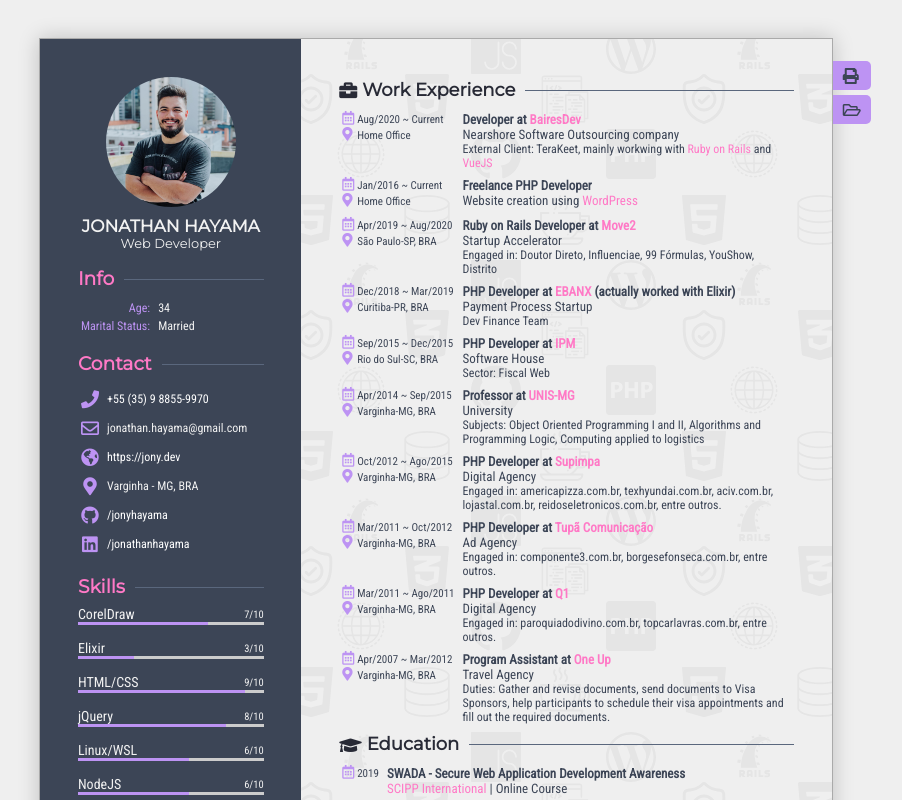
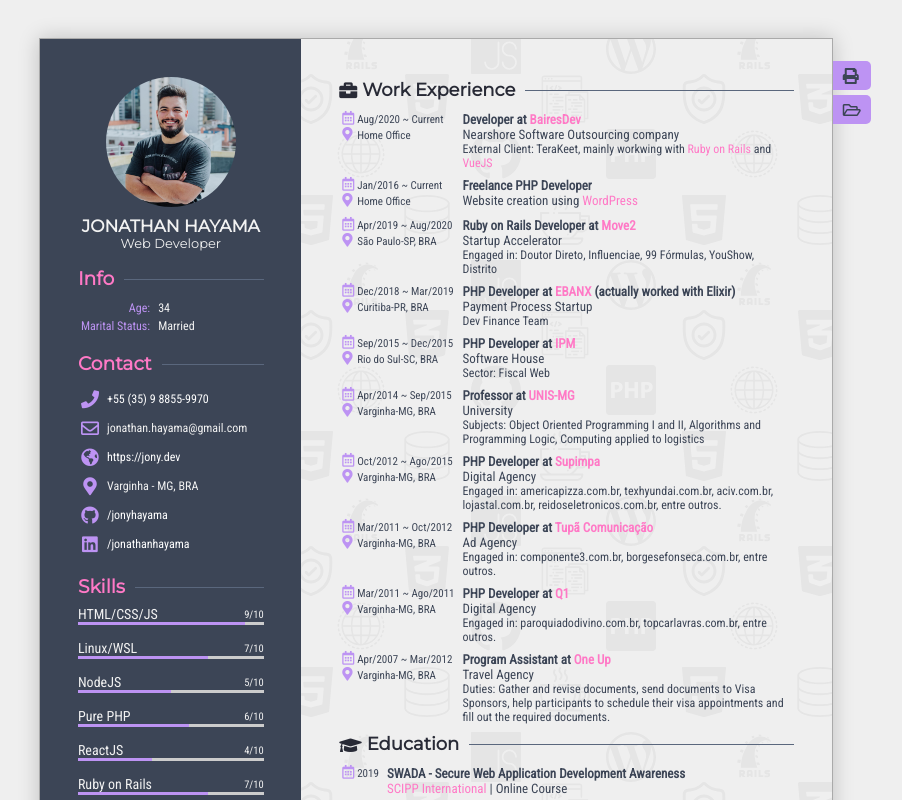
Before and after one commit to jonyhayama/resume, a Nuxt app: page / in a window 1280 px wide. Shown: the top 800 px of the page, without its empty margins (204-1106 px from the left). Built offline with nearby package versions, Linux system fonts and the light colour scheme.

Commit message:
💬 Clean up skills

```diff
--- a/components/PersonalSkills.vue
+++ b/components/PersonalSkills.vue
@@ -8,19 +8,15 @@ const props = defineProps({
 const __ = useTranslation(props.lang);
 
 const skills = [
-  { name: 'CorelDraw', confidence: 7 },
-  { name: 'Elixir', confidence: 3 },
-  { name: 'HTML/CSS', confidence: 9 },
-  { name: 'jQuery', confidence: 8 },
-  { name: 'Linux/WSL', confidence: 6 },
-  { name: 'NodeJS', confidence: 6 },
-  { name: 'Photoshop', confidence: 5 },
-  { name: 'PHP', confidence: 9 },
-  { name: 'ReactJS', confidence: 3 },
-  { name: 'VueJS', confidence: 5 },
+  { name: 'HTML/CSS/JS', confidence: 9 },
+  { name: 'Linux/WSL', confidence: 7 },
+  { name: 'NodeJS', confidence: 5 },
+  { name: 'Pure PHP', confidence: 6 },
+  { name: 'ReactJS', confidence: 4 },
+  { name: 'VueJS', confidence: 8 },
   { name: 'Ruby on Rails', confidence: 7 },
-  { name: 'SQL', confidence: 8 },
-  { name: 'WordPress', confidence: 9 },
+  { name: 'SQL', confidence: 7 },
+  { name: 'WordPress', confidence: 8 },
 ].sort((a, b) => a.name.localeCompare(b.name));
 </script>
 
```
